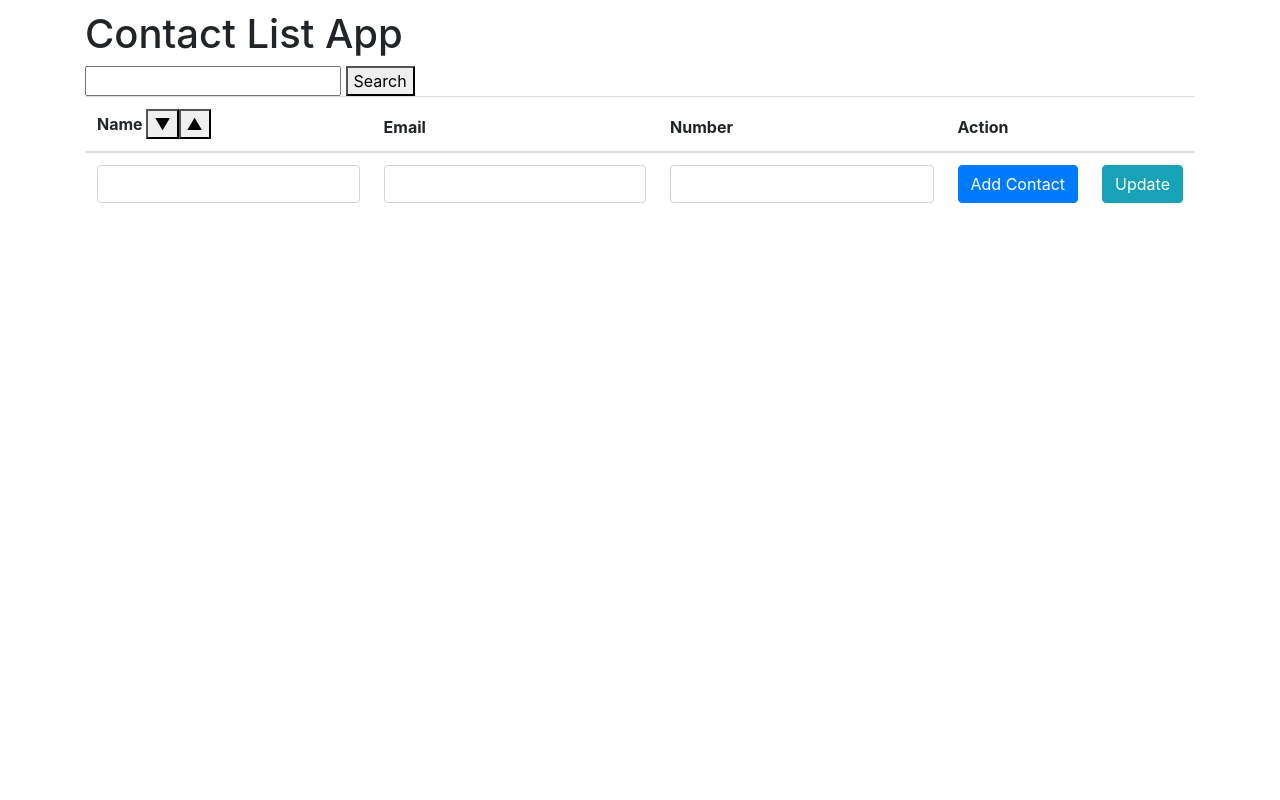
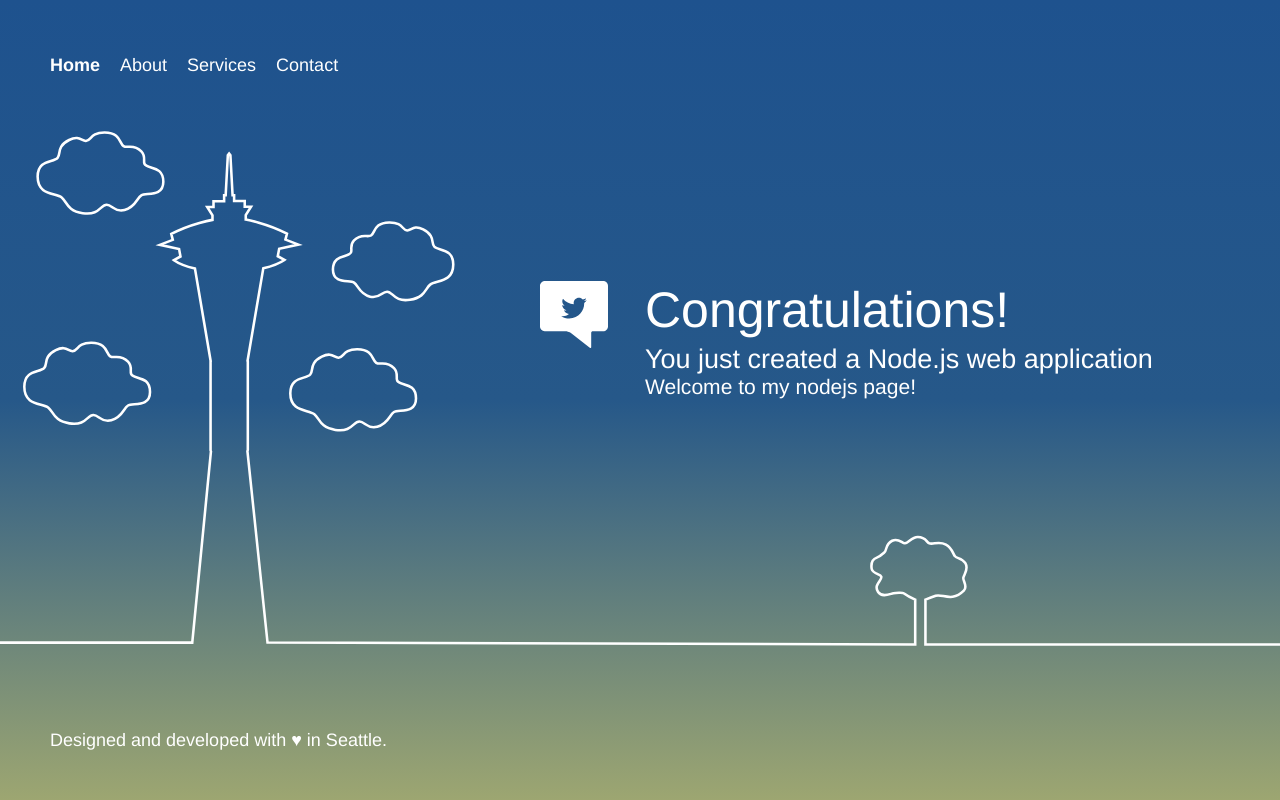
Before and after one commit to coreykadd/devOpsCA, a website: page public/index.html in a window 1280 px wide. Drawn offline with nearby package versions, Linux system fonts and the light colour scheme; no server answers.

Commit message:
trying to fx

```diff
--- /dev/null
+++ b/public/css/gradients.css
@@ -0,0 +1,24 @@
+.heaven-0 { background: #00000c; }
+.heaven-1 { background: linear-gradient(to bottom, #020111 85%, #191621 100%); }
+.heaven-2 { background: linear-gradient(to bottom, #020111 60%, #20202c 100%); }
+.heaven-3 { background: linear-gradient(to bottom, #020111 10%, #3a3a52 100%); }
+.heaven-4 { background: linear-gradient(to bottom, #20202c 0%, #515175 100%); }
+.heaven-5 { background: linear-gradient(to bottom, #40405c 0%, #6f71aa 80%, #8a76ab 100%); }
+.heaven-6 { background: linear-gradient(to bottom, #4a4969 0%, #7072ab 50%, #cd82a0 100%); }
+.heaven-7 { background: linear-gradient(to bottom, #757abf 0%, #8583be 60%, #eab0d1 100%); }
+.heaven-8 { background: linear-gradient(to bottom, #82addb 0%, #ebb2b1 100%); }
+.heaven-9 { background: linear-gradient(to bottom, #94c5f8 1%, #a6e6ff 70%, #b1b5ea 100%); }
+.heaven-10 { background: linear-gradient(to bottom, #b7eaff 0%, #94dfff 100%); }
+.heaven-11 { background: linear-gradient(to bottom, #9be2fe 0%, #67d1fb 100%); }
+.heaven-12 { background: linear-gradient(to bottom, #90dffe 0%, #38a3d1 100%); }
+.heaven-13 { background: linear-gradient(to bottom, #57c1eb 0%, #246fa8 100%); }
+.heaven-14 { background: linear-gradient(to bottom, #2d91c2 0%, #1e528e 100%); }
+.heaven-15 { background: linear-gradient(to bottom, #2473ab 0%, #1e528e 70%, #5b7983 100%); }
+.heaven-16 { background: linear-gradient(to bottom, #1e528e 0%, #265889 50%, #9da671 100%); }
+.heaven-17 { background: linear-gradient(to bottom, #1e528e 0%, #728a7c 50%, #e9ce5d 100%); }
+.heaven-18 { background: linear-gradient(to bottom, #154277 0%, #576e71 30%, #e1c45e 70%, #b26339 100%); }
+.heaven-19 { background: linear-gradient(to bottom, #163c52 0%, #4f4f47 30%, #c5752d 60%, #b7490f 80%, #2f1107 100%); }
+.heaven-20 { background: linear-gradient(to bottom, #071b26 0%, #071b26 30%, #8a3b12 80%, #240e03 100%); }
+.heaven-21 { background: linear-gradient(to bottom, #010a10 30%, #59230b 80%, #2f1107 100%); }
+.heaven-22 { background: linear-gradient(to bottom, #090401 50%, #4B1d06 100%); }
+.heaven-23 { background: linear-gradient(to bottom, #00000c 80%, #150800 100%); }
--- /dev/null
+++ b/public/css/styles.css
@@ -0,0 +1,191 @@
+* {
+  margin: 0;
+}
+
+html, body {
+  height: 100%;
+}
+
+html {
+  margin: 0;
+  padding: 0;
+  font-family: "Helvetica Neue", Roboto, Arial, sans-serif;
+  font-size: 62.5%;
+  color: white;
+  background: linear-gradient(to bottom, #2473ab 0%,#1e528e 70%,#5b7983 100%);
+}
+
+body {
+  font-size: 1.8rem;
+}
+
+h1, h2, h3 {
+  font-weight: normal;
+}
+
+h1 {
+  font-size: 3.5rem;
+  margin-bottom: 0.5rem;
+}
+
+a {
+  color: white;
+  text-decoration: none;
+}
+
+.wrapper {
+  min-height: 100%;
+  height: auto !important;
+  height: 100%;
+  margin: 0 auto -7rem;
+  position: relative;
+}
+
+footer, .push {
+  height: 7rem;
+}
+
+footer .footer-contents {
+  padding: 0 5rem;
+  position: relative;
+}
+
+.website-nav {
+  position: relative;
+  padding: 5rem;
+}
+
+.website-nav ul {
+  list-style: none;
+  margin: 0;
+  padding: 0;
+}
+
+.website-nav ul li {
+  float: left;
+  padding: 0.5rem 2rem 0.5rem 0;
+  line-height: 21px;
+}
+
+.website-nav ul li a {
+  color: white;
+  text-decoration: none;
+}
+
+.home-link {
+  font-weight: bold;
+}
+
+.message {
+  position: relative;
+  padding: 0 5rem;
+  margin-bottom: 3rem;
+  width: auto;
+}
+
+.message .twitter-link {
+  float: left;
+  margin-right: 20px;
+}
+
+.message .twitter-link img {
+  width: 40px;
+  height: 40px;
+}
+
+.message .text {
+  float: left;
+}
+
+.message:after, .website-nav:after {
+  content: " ";
+  display: table;
+  clear: both;
+}
+
+.graphics {
+  display: none;
+  position: absolute;
+  bottom: 0;
+  left: 0;
+  margin-bottom: 0;
+}
+
+.graphics .tower svg {
+  width: calc(100vw);
+  height: calc(90vh);
+}
+
+.graphics .cloud {
+  top: 30rem;
+  position: relative;
+}
+
+.page-content {
+  padding: 1rem 5rem;
+}
+
+.page-content p {
+  margin-bottom: 1rem;
+}
+
+.path {
+  stroke-dasharray: 4000;
+  stroke-dashoffset: 4000;
+  animation: dash 5s linear forwards;
+}
+
+@keyframes dash {
+  to {
+    stroke-dashoffset: 0;
+  }
+}
+
+@media (min-height: 500px) and (min-width: 700px) {
+  .message {
+    padding: 0;
+    width: 50%;
+    left: calc(50vw - 5rem);
+    top: calc(15vh - 5rem);
+  }
+
+  .message .text {
+    padding-right: 0rem;
+  }
+
+  .graphics {
+    display: block;
+    margin-bottom: 6rem;
+  }
+
+  .message .twitter-link img {
+    width: 70%;
+    height: 70%;
+  }
+
+  .page-content {
+    padding: 3rem 5rem;
+  }
+}
+
+@media (min-height: 500px) and (min-width: 1240px) {
+  .message {
+    left: calc(50vw - 10rem);
+    top: calc(25vh - 5rem);
+  }
+
+  h1 {
+    font-size: 5rem;
+  }
+
+  .message .twitter-link img {
+    width: 80%;
+    height: 80%;
+  }
+}
+
+@media (min-aspect-ratio: 11/5)  {
+  .graphics {
+    display: none;
+  }
+}
--- a/public/index.html
+++ b/public/index.html
@@ -1,55 +1,77 @@
-<!--index.htlm-->
+<!DOCTYPE html>
+<html lang="en">
 
-<!DOCTYPE html>
-<html lang="en" ng-app="myApp">
-    <head>
-        <meta charset="utf-8">
-        <title>Contact List App</title>
-        <meta name="description" content="A contact list app"/>
-        <link rel="stylesheet" href="https://maxcdn.bootstrapcdn.com/bootstrap/4.0.0/css/bootstrap.min.css">
-        <script src="https://ajax.googleapis.com/ajax/libs/angularjs/1.6.7/angular.min.js"></script>
-        <script src="controllers/controller.js"></script>
-    </head>
+<head>
+    <meta charset="utf-8">
+    <title>Example app</title>
+    <meta name="description" content="" />
+    <link href="css/styles.css" rel="stylesheet">
+    <link href="css/gradients.css" rel="stylesheet">
+</head>
 
-    <body ng-controller="AppCtrl">
-        <div class="container">
-            <h1 style="padding-top: 10px">Contact List App</h1> <input ng-model="searchedName" ng-submit="searchName()"></input> <button ng-click="searchName()">Search</button>
-            <table class="table">
-                <thead>
-                    <!--Headings-->
-                    <tr>
-                        <th>Name <button ng-click="sortNameAsc()">▼</button><button ng-click="sortNameDesc()">▲</button></th>
-                        <th>Email</th>
-                        <th>Number</th>
-                        <th>Action</th>
-                        <th> </th>
-                    </tr>
-                </thead>
-                <tbody>
-                    <!--Inputs for contact-->
-                    <tr>
-                        <td><input class="form-control" ng-model="contact.name"></td>
-                        <td><input class="form-control" ng-model="contact.email" type="email"></td>
-                        <td><input class="form-control" ng-model="contact.number" required minlength="10" required maxlength="10"></td>
-                        <td><button class="btn btn-primary" ng-click="addContact()">Add Contact</button></td>
-                        <td><button class="btn btn-info" ng-click="update()">Update</button></td>
-                    </tr>
+<body class="">
+    <div class="wrapper">
+        <div class="graphics">
+            <div class="tower">
+                <svg version="1.1" id="Layer_1" xmlns="http://www.w3.org/2000/svg" xmlns:xlink="http://www.w3.org/1999/xlink" x="0px" y="0px"
+                     viewBox="-11 170 1000 429" enable-background="new -11 170 1000 429" xml:space="preserve">
+                    <path class="path" fill="none" stroke="#FFFFFF" stroke-width="2" stroke-miterlimit="10" d="M989,595H712v-35c0,0,4.5-1.8,8-3
+                                                                                                  c5.2-1.8,12.5,5.3,22-4c3.4-3.4-0.9-7.8-0.4-10.1c0.7-3.1,4.4-6.8,1.6-11.4c-2.6-4.2-6.9-3.6-8.2-5.5c-1.7-2.3-2.2-6.3-7-9
+                                                                                                  c-5.6-3.1-9.9,0.2-13-1c-2.5-0.9-2.3-5-9-5c-4.8,0-7.2,4.8-10,5c-2.3,0.2-4.9-4.5-10-2c-5.5,2.8-4,7.3-6,9c-1.4,1.2-3.1,3.2-6,4.2
+                                                                                                  c-2.6,0.9-4.9,3-4,8.8c0.6,3.7,6.8,4.1,7.5,6c1,2.9-6.4,6.2-2.5,12c3,4.5,9,1.6,12,1c1.9-0.4,7.1-0.7,8,0c3.4,2.5,9,5,9,5v35
+                                                                                                  l-506-1.5L182.3,444l0.3-0.8v-69.6l-0.2-0.2l12.3-72.3c10.9-2.6,16.5-6.5,16.5-6.5l-5.2-2.9l1.1-5.8l15-3.3l-10.1-3.9l1.2-4.6
+                                                                                                  c-15.8-8.3-32.2-11-32.2-11v-3.6l4.1-6.5h-4.9v-4.4h-8.3V244h-1.2l-1.7-31.2l-1-1.3l-1,1.3l-1.7,31.2h-1.2v4.8h-8.3v4.4h-4.9
+                                                                                                  l4.1,6.5v3.6c0,0-16.5,2.7-32.2,11l1.2,4.6l-10.1,3.9l15,3.3l1.1,5.8l-5.1,2.9c0,0,5.5,3.9,16.4,6.5l12.3,72.4l-0.1,0.1v69.6
+                                                                                                  l0.3,0.8l-14.6,149.4h-1.2H-11"/>
+                    <path class="path" fill="none" stroke="#FFFFFF" stroke-width="2" stroke-miterlimit="10" d="M8,393.7c0-13.5,12.1-10.8,15.6-14.7
+                                                                                                  c2.8-3.2-1-8.8,9-13.9c7.9-4.1,9.7,1,13.1,0.8c4.5-0.3,3.3-6.7,14.7-6.6c12.7,0.2,11.2,8.4,14.7,10.6c3,1.9,7.9-2.1,13.9,4.1
+                                                                                                  c3.8,4,1.3,7.4,2.5,9.8c2.2,4.4,14.7,0.9,14.7,13.9c0,12.2-13.5,8.3-17.2,10.6c-3.6,2.3-4.4,9.3-13.1,11.5c-8,2-9.5-4-13.9-4.1
+                                                                                                  c-5-0.1-5.5,8.6-18.8,6.6c-12.3-1.9-12.3-9.1-16.4-12.3C21.9,406.3,8,408.6,8,393.7z"/>
+                    <path class="path" fill="none" stroke="#FFFFFF" stroke-width="2" stroke-miterlimit="10" d="M325.1,313.9c-3.9,3-3.9,10-15.7,11.8
+                                                                                                  c-12.8,2-13.3-6.4-18-6.3c-4.3,0.1-5.7,5.8-13.3,3.9c-8.4-2.1-9.1-8.8-12.5-11c-3.6-2.3-16.5,1.5-16.5-10.2c0-12.4,12-9.1,14.1-13.3
+                                                                                                  c1.1-2.3-1.3-5.6,2.4-9.4c5.8-6,10.4-2.1,13.3-3.9c3.4-2.1,2-10,14.1-10.2c11-0.2,9.9,6,14.1,6.3c3.3,0.2,5-4.7,12.5-0.8
+                                                                                                  c9.6,4.9,6,10.3,8.6,13.3c3.3,3.7,14.9,1.2,14.9,14.1C343.1,312.5,329.8,310.3,325.1,313.9z"/>
+                    <path class="path" fill="none" stroke="#FFFFFF" stroke-width="2" stroke-miterlimit="10" d="M18.4,229.5c0-13.5,12.1-10.8,15.6-14.7
+                                                                                                  c2.8-3.2-1-8.8,9-13.9c7.9-4.1,9.7,1,13.1,0.8c4.5-0.3,3.3-6.7,14.7-6.6c12.7,0.2,11.2,8.4,14.7,10.6c3,1.9,7.9-2.1,13.9,4.1
+                                                                                                  c3.8,4,1.3,7.4,2.5,9.8c2.2,4.4,14.7,0.9,14.7,13.9c0,12.2-13.5,8.3-17.2,10.6c-3.6,2.3-4.4,9.3-13.1,11.5c-8,2-9.5-4-13.9-4.1
+                                                                                                  c-5-0.1-5.5,8.6-18.8,6.6c-12.3-1.9-12.3-9.1-16.4-12.3C32.2,242.1,18.4,244.4,18.4,229.5z"/>
+                    <path class="path" fill="none" stroke="#FFFFFF" stroke-width="2" stroke-miterlimit="10" d="M215.8,398.8c0-13.5,12.1-10.8,15.6-14.7
+                                                                                                  c2.8-3.2-1-8.8,9-13.9c7.9-4.1,9.7,1,13.1,0.8c4.5-0.3,3.3-6.7,14.7-6.6c12.7,0.2,11.2,8.4,14.7,10.6c3,1.9,7.9-2.1,13.9,4.1
+                                                                                                  c3.8,4,1.3,7.4,2.5,9.8c2.2,4.4,14.7,0.9,14.7,13.9c0,12.2-13.5,8.3-17.2,10.6c-3.6,2.3-4.4,9.3-13.1,11.5c-8,2-9.5-4-13.9-4.1
+                                                                                                  c-5-0.1-5.5,8.6-18.8,6.6c-12.3-1.9-12.3-9.1-16.4-12.3C229.7,411.3,215.8,413.6,215.8,398.8z"/>
+                </svg>
 
-                    <!--<select ng-model="sortOrder">
-                        <option value "+name">name (A-Z)</option>
-                        <option value "-name">name (Z-A)</option>
-                    </select>-->
+            </div>
+        </div>
 
-                    <!--Contact List-->
-                    <tr ng-repeat="contact in contactList | orderBy: sortOrder">
-                        <td>{{contact.name}}</td>
-                        <td>{{contact.email}}</td>
-                        <td>{{contact.number}}</td>
-                        <td><button class="btn btn-danger" ng-click="remove(contact._id)">Remove</button></td>
-                        <td><button class="btn btn-warning" ng-click="edit(contact._id)">Edit</button></td>
-                    </tr>
-                </tbody>
-            </table>
+        <header>
+            <nav class="website-nav">
+                <ul>
+                    <li><a class="home-link" href="https://aws.amazon.com/">Home</a></li>
+                    <li><a href="https://aws.amazon.com/what-is-cloud-computing/">About</a></li>
+                    <li><a href="https://aws.amazon.com/solutions/">Services</a></li>
+                    <li><a href="https://aws.amazon.com/contact-us/">Contact</a></li>
+                </ul>
+            </nav>
+        </header>
+
+        <div class="message">
+            <a class="twitter-link" href="http://twitter.com/home/?status=I%20created%20a%20project%20with%20AWS%20CodeStar!%20%23AWS%20%23AWSCodeStar%20https%3A%2F%2Faws.amazon.com%2Fcodestar"><img src="img/tweet.svg" /></a>
+            <div class="text">
+                <h1>Congratulations!</h1>
+                <h2>You just created a Node.js web application</h2>
+                <h3>Welcome to my nodejs page!</h3>
+            </div>
         </div>
-    </body>
+    </div>
+
+    <footer>
+        <p class="footer-contents">Designed and developed with
+            <a href="https://aws.amazon.com/careers/devtools-jobs/">♥</a> in Seattle.
+        </p>
+    </footer>
+
+    <script src="js/set-background.js"></script>
+</body>
+
 </html>
--- /dev/null
+++ b/public/js/set-background.js
@@ -0,0 +1,3 @@
+var idx = Math.floor((new Date().getHours()));
+var body = document.getElementsByTagName("body")[0];
+body.className = "heaven-" + idx;
```
Also changed, not shown: app.js (+7 -7 lines).
